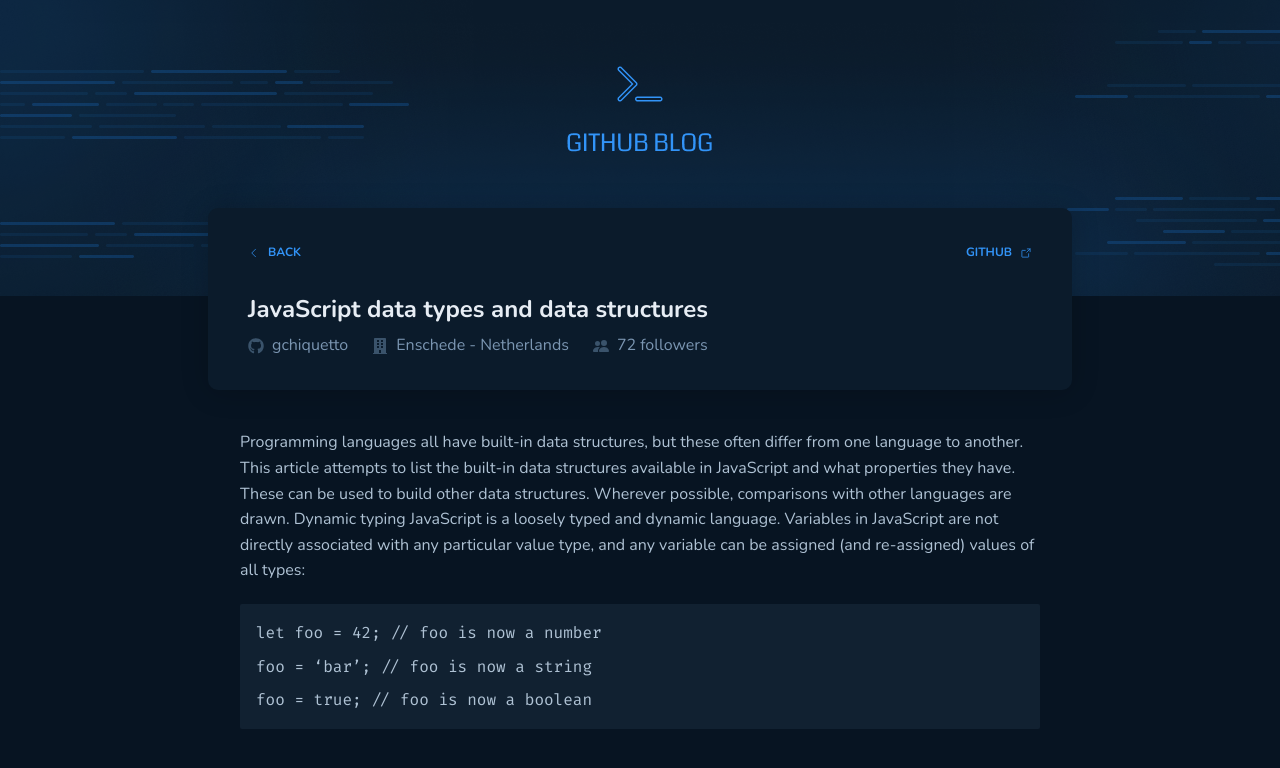
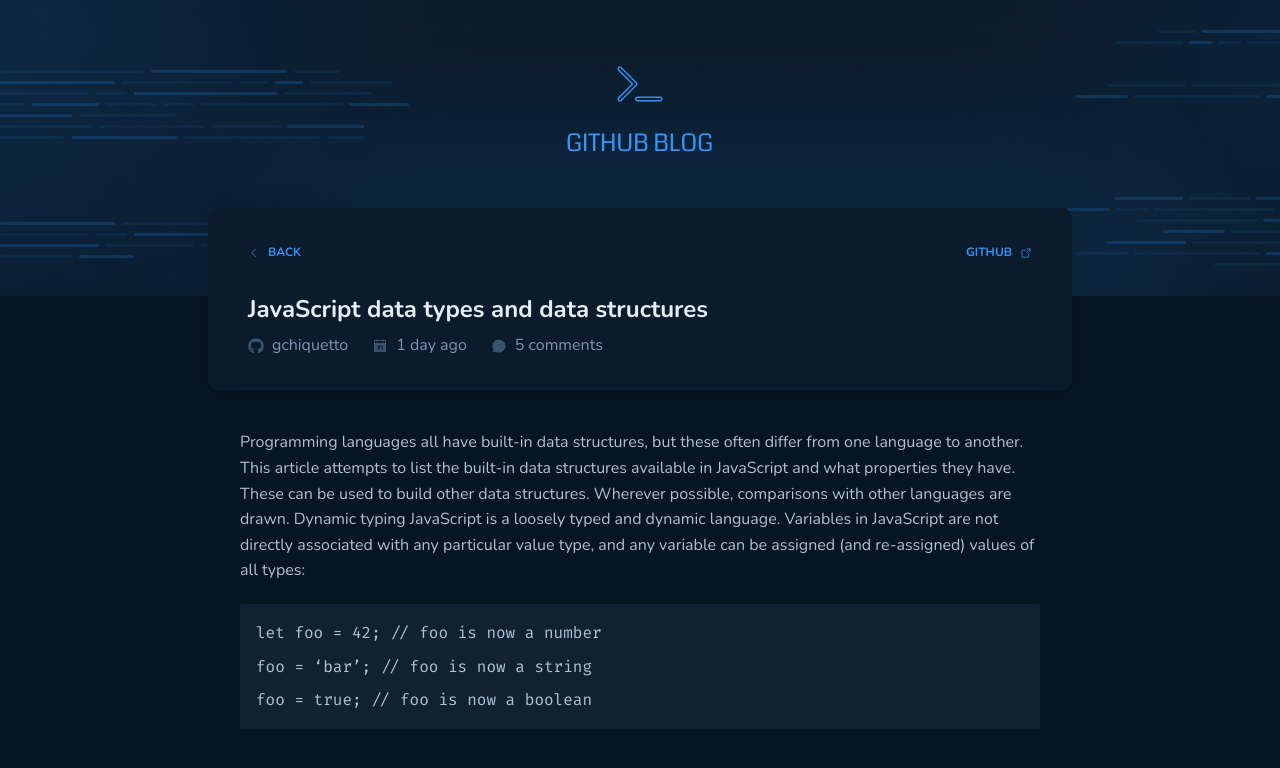
Before and after one commit to gchiquetto/Github-Blog, a React (Vite) app: page /post in a window 1280 px wide. Shown: the top 768 px of the page. Built offline with nearby package versions, Linux system fonts and the light colour scheme.

Commit message:
added functionality to recover user data from github api

```diff
--- /dev/null
+++ b/src/lib/axios.ts
@@ -0,0 +1,5 @@
+import axios from 'axios'
+
+export const api = axios.create({
+  baseURL: 'https://api.github.com/',
+})
--- a/src/pages/Home/index.tsx
+++ b/src/pages/Home/index.tsx
@@ -12,34 +12,80 @@
 import { BsPeopleFill } from 'react-icons/bs'
 import { FormSearch } from './components/FormSearch'
 import { PostCard } from './components/PostCard'
+import { api } from '../../lib/axios'
+import { useEffect, useState } from 'react'
+
+interface UserCardInfo {
+  login?: string
+  id?: number
+  node_id?: string
+  avatar_url?: string
+  gravatar_id?: string
+  url?: string
+  html_url?: string
+  followers_url?: string
+  following_url?: string
+  gists_url?: string
+  starred_url?: string
+  subscriptions_url?: string
+  organizations_url?: string
+  repos_url?: string
+  events_url?: string
+  received_events_url?: string
+  type?: string
+  site_admin?: false
+  name?: string
+  company?: string
+  blog?: string
+  location?: string
+  email?: string
+  hireable?: string
+  bio?: string
+  twitter_username?: string
+  public_repos?: number
+  public_gists?: number
+  followers?: number
+  following?: number
+  created_at?: string
+  updated_at?: string
+}
+
 export function Home() {
+  const [userData, setUserData] = useState<UserCardInfo>({})
+
+  async function fetchUserInformations(username: string) {
+    const response = await api.get(`/users/${username}`)
+    setUserData(response.data)
+  }
+
+  useEffect(() => {
+    fetchUserInformations('gchiquetto')
+  }, [])
+
   return (
     <HomeContainer>
       <ProfileCard>
-        <img
-          src="https://avatars.githubusercontent.com/u/74207793?s=400&u=35183fae2c4e2e7ebf75045e1183e106575b4c6e&v=4"
-          alt=""
-        />
+        <img src={userData.avatar_url} alt="" />
         <ProfileCardContent>
           <header>
-            <h1>Gabriela Chiquetto Policano</h1>
-            <a href="https://github.com/gchiquetto">
+            <h1>{userData.name}</h1>
+            <a href={userData.html_url}>
               GITHUB <ArrowSquareOut />
             </a>
           </header>
-          <p>A chemical engineer in transition to Frontend Developer</p>
+          <p>{userData.bio}</p>
           <InfoContainer>
             <span>
               <FaGithub />
-              gchiquetto
+              {userData.login}
             </span>
             <span>
               <FaBuilding />
-              Enschede - Netherlands
+              {userData.location}
             </span>
             <span>
               <BsPeopleFill />
-              72 followers
+              {userData.followers} followers
             </span>
           </InfoContainer>
         </ProfileCardContent>
--- a/src/pages/Post/index.tsx
+++ b/src/pages/Post/index.tsx
@@ -6,16 +6,15 @@
   PostContentText,
   PostInfoContainer,
 } from './styles'
-import { ArrowSquareOut, CaretLeft } from 'phosphor-react'
-import { FaGithub, FaBuilding } from 'react-icons/fa'
-import { BsPeopleFill } from 'react-icons/bs'
+import { ArrowSquareOut, Calendar, CaretLeft, ChatCircle } from 'phosphor-react'
+import { FaGithub } from 'react-icons/fa'
 
 export function Post() {
   return (
     <PostContainer>
       <PostInfoContainer>
         <header>
-          <a href="">
+          <a href="/">
             <CaretLeft />
             Back
           </a>
@@ -30,12 +29,10 @@
             gchiquetto
           </span>
           <span>
-            <FaBuilding />
-            Enschede - Netherlands
+            <Calendar weight="fill" />1 day ago
           </span>
           <span>
-            <BsPeopleFill />
-            72 followers
+            <ChatCircle weight="fill" />5 comments
           </span>
         </InfoContainer>
       </PostInfoContainer>
```
Also changed, not shown: 1 other file (tests, documents, lock files or other folders).
